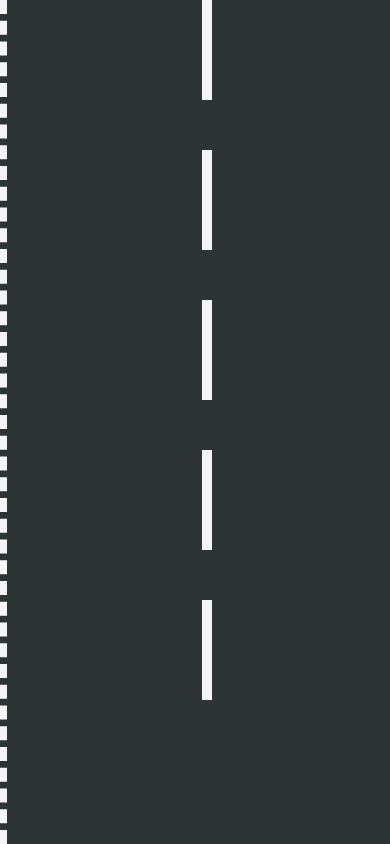
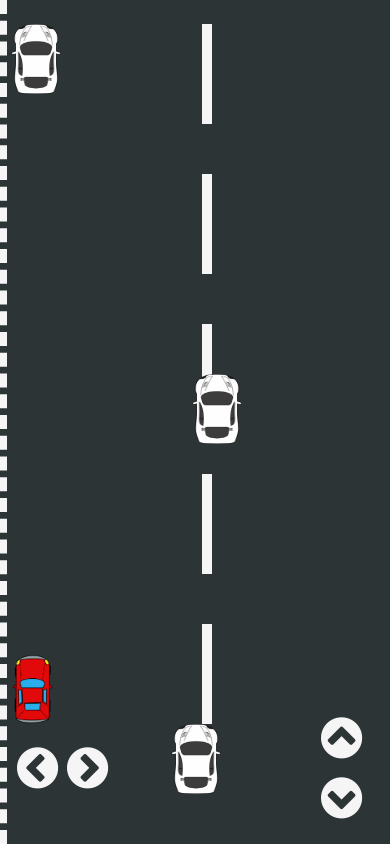
Before and after one commit to Utshab500/road-fighter, a plain HTML site: page index.html in a window 390 px wide. Both pictures are taken after a click on the element 195 px from the left and 422 px from the top of the page. Shown: the top 844 px of the page. Drawn offline with Linux system fonts and the light colour scheme.

Commit message:
mobile controles are added

```diff
--- a/index.html
+++ b/index.html
@@ -5,6 +5,7 @@
     <meta http-equiv='X-UA-Compatible' content='IE=edge'>
     <title>Road Fighter</title>
     <link href="https://fonts.googleapis.com/css2?family=Josefin+Sans&display=swap" rel="stylesheet">
+    <link rel="stylesheet" href="https://cdnjs.cloudflare.com/ajax/libs/font-awesome/4.7.0/css/font-awesome.min.css">
     <meta name='viewport' content='width=device-width, initial-scale=1'>
     <!-- <link rel='stylesheet' type='text/css' media='screen' href='main.css'> -->
     <style>
@@ -86,6 +87,11 @@
             float: right;
 
         }
+
+        .mobile-button {
+            position: absolute;
+            color: whitesmoke;
+        }
     </style>
 </head>
 <body>
@@ -107,7 +113,7 @@
                 If you hit another car you will loose
             </p>
         </div>
-        <div class="gameArea" ondrop="drop(event)" ondragover="allowDrop(event)"> </div>
+        <div class="gameArea"> </div>
     </div>
     <script>
 
@@ -137,27 +143,8 @@
         document.addEventListener('keydown', keyDown);
         document.addEventListener('keyup', keyUp);
 
-
-        function dragStart(event) {
-            event.dataTransfer.setData("Text", event.target.id);
-        }
-
-        function dragging(event) {
-            document.getElementById("demo").innerHTML = "The p element is being dragged";
-        }
-
-        function allowDrop(event) {
-            event.preventDefault();
-        }
-
-        function drop(event) {
-            event.preventDefault();
-            var data = event.dataTransfer.getData("Text");
-            event.target.appendChild(document.getElementById(data));
-            document.getElementById("demo").innerHTML = "The p element was dropped";
-        }
-
         function keyDown(e) {
+            console.log(e);
             e.preventDefault();
             keys[e.key] = true;
         }
@@ -165,6 +152,10 @@
         function keyUp(e) {
             e.preventDefault();
             keys[e.key] = false;
+        }
+
+        function mouseDown() {
+            console.log('Im pressed');
         }
 
         function toggleMute() {
@@ -290,12 +281,63 @@
 
             let car = document.createElement('div');
             car.setAttribute('class', 'car');
-            car.addEventListener(ondragstart, dragStart(event));
-            car.addEventListener(ondrag, dragging(event));
             gameArea.appendChild(car);
 
             player.x = car.offsetLeft;
             player.y = car.offsetTop;
+
+            // Mobile controls
+            let gameReact = gameArea.getBoundingClientRect();
+
+            const leftButton = document.createElement('div');
+            const rightButton = document.createElement('div');
+            const upButton = document.createElement('div');
+            const downButton = document.createElement('div');
+
+            leftButton.setAttribute('class', 'mobile-button');
+            rightButton.setAttribute('class', 'mobile-button');
+            upButton.setAttribute('class', 'mobile-button');
+            downButton.setAttribute('class', 'mobile-button');
+
+            leftButton.style.top = (gameReact.bottom - 100) + 'px';
+            rightButton.style.top = (gameReact.bottom - 100) + 'px';
+            upButton.style.top = (gameReact.bottom - 130) + 'px';
+            downButton.style.top = (gameReact.bottom - 70) + 'px';
+
+            leftButton.style.left = '10px';
+            rightButton.style.left = '60px';
+
+            upButton.style.left = (gameReact.width - 100) + 'px';
+            downButton.style.left = (gameReact.width - 100) + 'px';
+
+            const leftButtonIcon = document.createElement('i');
+            const rightButtonIcon = document.createElement('i');
+            const upButtonIcon = document.createElement('i');
+            const downButtonIcon = document.createElement('i');
+
+            leftButtonIcon.setAttribute('class', 'fa fa-chevron-circle-left fa-3x');
+            rightButtonIcon.setAttribute('class', 'fa fa-chevron-circle-right fa-3x');
+            upButtonIcon.setAttribute('class', 'fa fa-chevron-circle-up fa-3x');
+            downButtonIcon.setAttribute('class', 'fa fa-chevron-circle-down fa-3x');
+
+            leftButtonIcon.setAttribute('aria-hidden', 'true');
+            rightButtonIcon.setAttribute('aria-hidden', 'true');
+            upButtonIcon.setAttribute('aria-hidden', 'true');
+            downButtonIcon.setAttribute('aria-hidden', 'true');
+
+            leftButton.appendChild(leftButtonIcon);
+            rightButton.appendChild(rightButtonIcon);
+            upButton.appendChild(upButtonIcon);
+            downButton.appendChild(downButtonIcon);
+
+            // leftButton.addEventListener('onclick', keyDown({ key: 'ArrowLeft' }));
+            // rightButton.addEventListener('onclick', keyDown({ key: 'ArrowRight' }));
+
+            gameArea.appendChild(leftButton);
+            gameArea.appendChild(rightButton);
+            gameArea.appendChild(upButton);
+            gameArea.appendChild(downButton);
+
 
             runMusic.currentTime = 17;
             runMusic.play();
```
